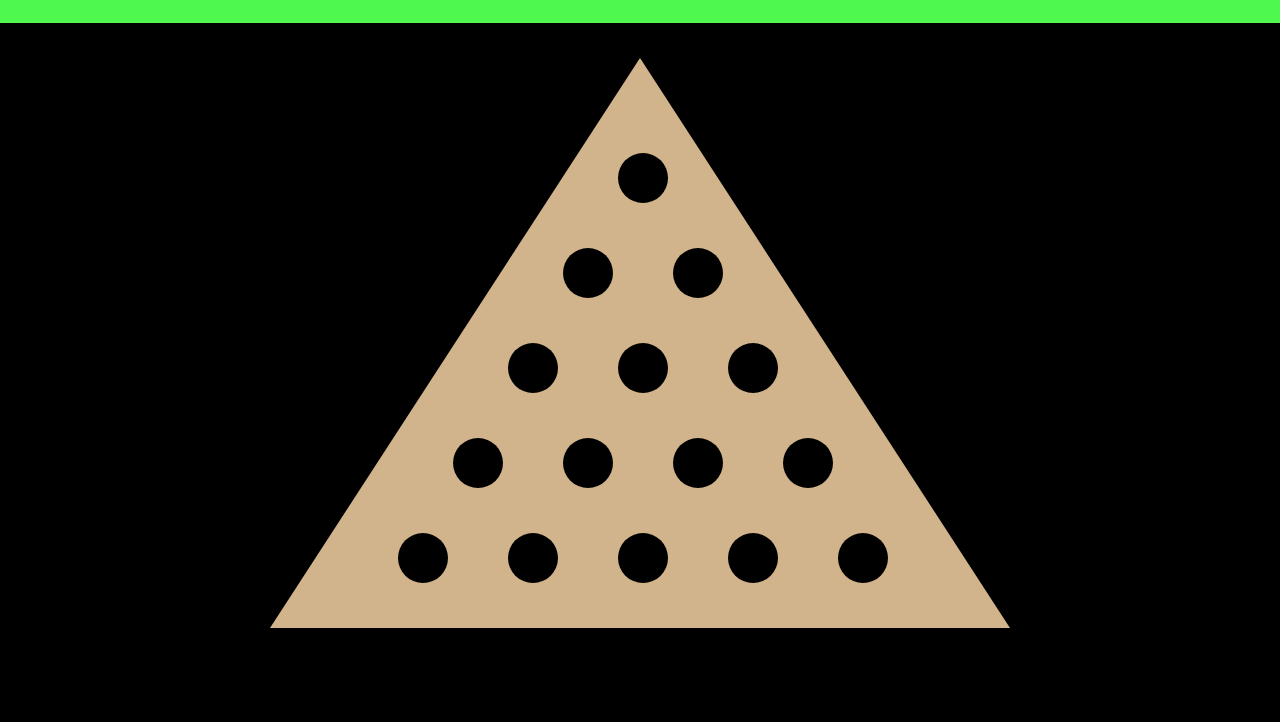
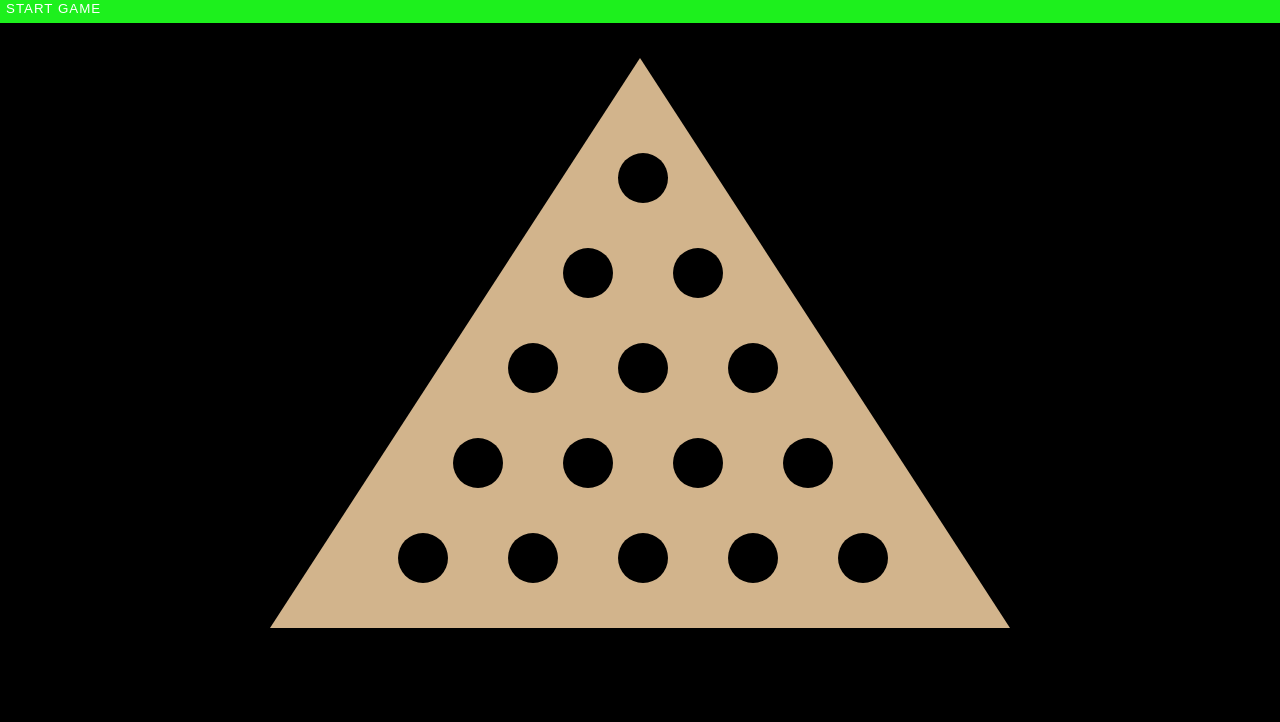
Before and after one commit to nsprenkle/TriangleGame, a plain HTML site: page tri.html in a window 1280 px wide. Shown: the part 78-800 px from the top of the page. Drawn offline with Linux system fonts and the light colour scheme.

Commit message:
Update css, html

```diff
--- a/tri.css
+++ b/tri.css
@@ -17,13 +17,23 @@ h1{
 }
 
 #stripe{
-  background:#4ef84e;
+  background:#1df01d;
   height: 30px;
   margin: 0;
 }
 
+#reset{
+  border: none;
+  background: none;
+  letter-spacing: 1px;
+  text-transform: uppercase;
+  height: 100%;
+  color: white;
+}
+
+
 .triangle {
-  // display: inline-block;
+  /* display: inline-block; */
   margin-left: auto;
   margin-right: auto;
   width: 0;
@@ -52,52 +62,52 @@ h1{
 
   .container1{
     display: flex;
-    // position: absolute;
-    // position: relative;
+    /* position: absolute; */
+    /* position: relative; */
     margin: 0 auto;
-    // margin: 0 -80px;
+    /* margin: 0 -80px; */
     position: static;
     line-height: 50px;
   }
   .container2{
     display: flex;
-    // position: relative;
+    /* // position: relative; */
     margin: 0 auto;
     line-height: 50px;
   }
   .container3{
     display: flex;
-    // position: relative;
+    /* // position: relative; */
     margin: 0 auto;
     line-height: 50px;
   }
   .container4{
     display: flex;
-    // position: relative;
+    /* position: relative; */
     margin: 0 auto;
     line-height: 50px;
   }
   .container5{
     display: flex;
-    // position: relative;
+    /* position: relative; */
     margin: 0 auto;
     line-height: 50px;
   }
 
 .container1 .circle1 {
-  // margin-left: auto;
+  /* margin-left: auto; */
   margin-right: auto;
   margin-left: 60px;
   height: 50px;
   width: 50px;
-  // display: block;
+  /* display: block; */
   border-radius: 50px;
   background-color: black;
-  // float: left;
+  /* float: left; */
 }
 
 .container2 .circle2 {
-  // margin-left: auto;
+  /* // margin-left: auto; */
   margin-right: auto;
     margin-left: 60px;
     height: 50px;
@@ -105,11 +115,11 @@ h1{
     display: block;
     border-radius: 50px;
    background-color: black;
-    // float: left;
+    /* // float: left; */
 }
 
 .container3 .circle3 {
-  // margin-left: auto;
+  /* // margin-left: auto; */
       margin-right: auto;
       margin-left: 60px;
       height: 50px;
@@ -121,7 +131,7 @@ h1{
 }
 
 .container4 .circle4 {
-  // margin-left: auto;
+  /* // margin-left: auto; */
       margin-right: auto;
       margin-left: 60px;
       height: 50px;
@@ -133,7 +143,7 @@ h1{
 }
 
 .container5 .circle5 {
-  // margin-left: auto;
+  /* // margin-left: auto; */
       margin-right: auto;
       margin-left: 60px;
       height: 50px;
@@ -144,10 +154,10 @@ h1{
   float: left;
 }
 
-// .centerAlign{
+/* // .centerAlign{
 //   position:absolute;
 //   left:50%;
 //   top:50%;
 //   -webkit-transform:translateX(-50%) translateY(-50%);
 //   transform:translateX(-50%) translateY(-50%);
-// }
+// } */
--- a/tri.html
+++ b/tri.html
@@ -9,7 +9,9 @@
 
     <h1>The <span id="titleDisplay">Triangle</span> Game</h1>
 
-    <div id="stripe"></div>
+    <div id="stripe">
+      <button id="reset">Start Game</button>
+    </div>
 
 
 
```
